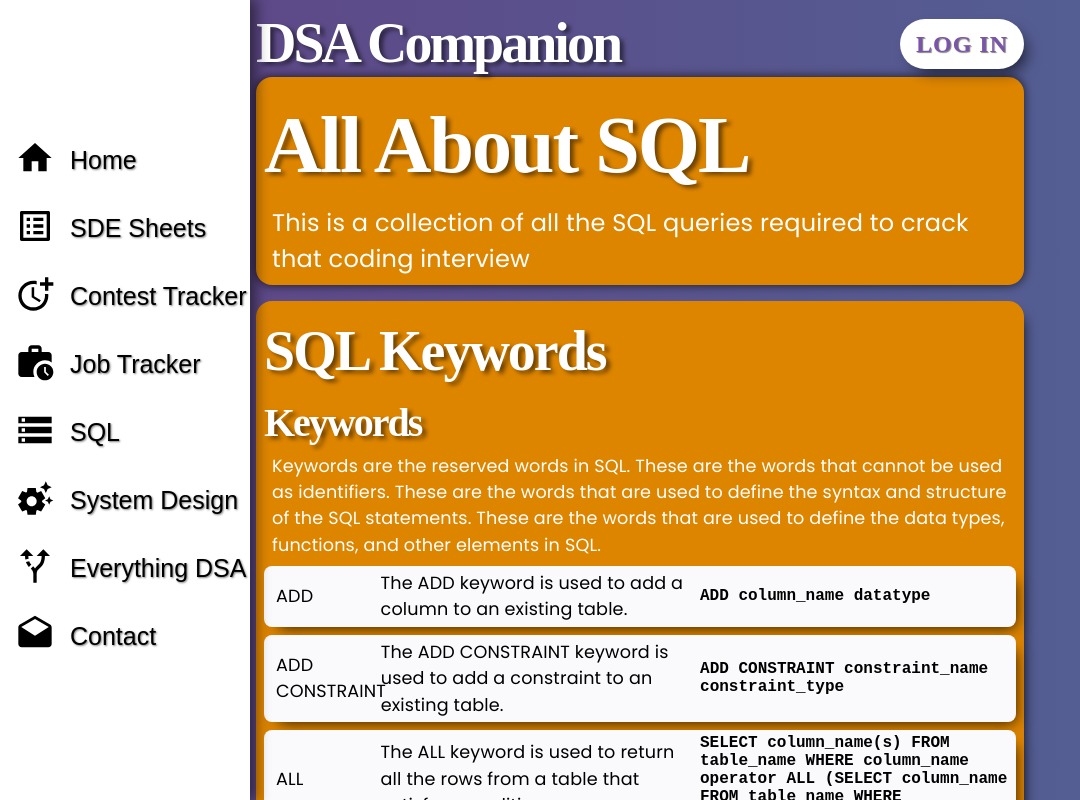
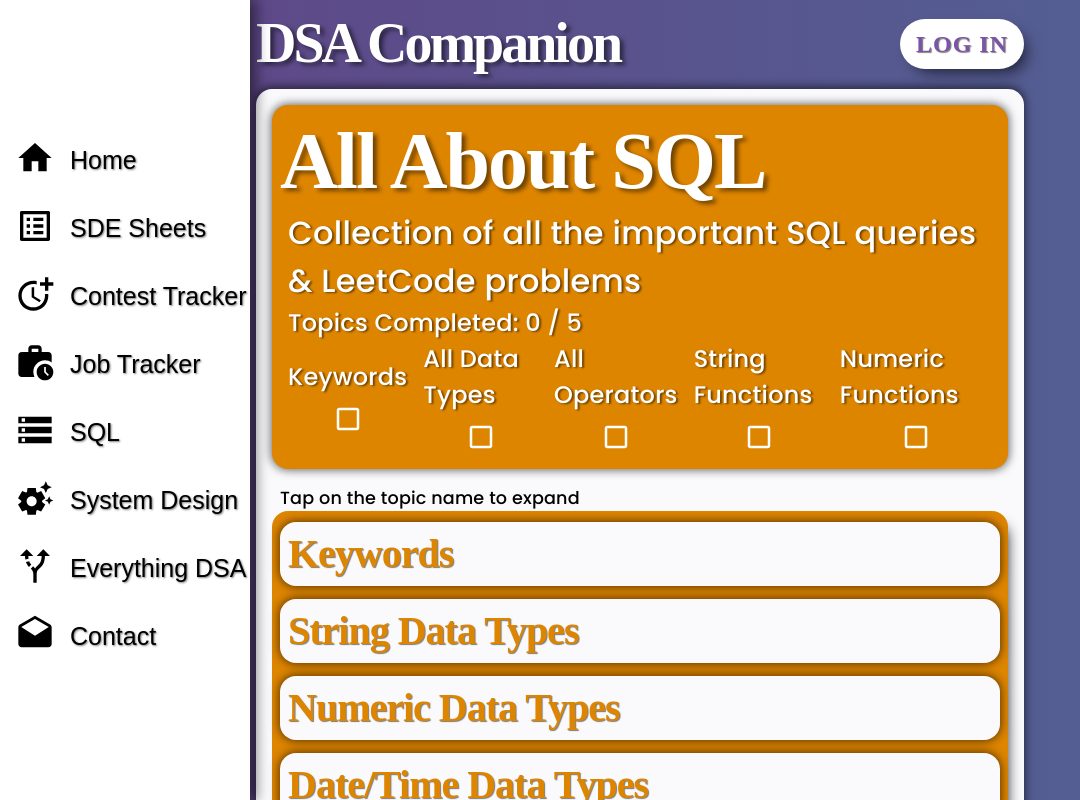
Before and after one commit to mayank-1224/dsa-companion, a Next.js app: page /SQL in a window 1280 px wide. Shown: the top 800 px of the page, without its empty margins (0-1080 px from the left). Built offline with nearby package versions, Linux system fonts and the light colour scheme.

Commit message:
Updated SQL UI and added tracking functionality

```diff
--- a/hooks/SQLjson.json
+++ b/hooks/SQLjson.json
@@ -1,6 +1,6 @@
 {
   "name": "Everything about SQL",
-  "description": "This is a collection of all the SQL queries required to crack that coding interview",
+  "description": "Collection of all the important SQL queries & LeetCode problems",
   "topics": [
     {
       "name": "SQL Keywords",
--- a/pages/SQL.tsx
+++ b/pages/SQL.tsx
@@ -1,81 +1,165 @@
 import SideBar from "../components/SideBar";
 import TopNavBar from "../components/TopNavBar";
 import Box from "@mui/material/Box";
-import Typography from "@mui/material/Typography";
 import Footer from "../components/Footer";
 import SQLjson from "../hooks/SQLjson.json";
-import Stack from "@mui/material/Stack";
+import Collapsible from "react-collapsible";
+import { useState, useEffect } from "react";
 import {
+  ContainerBox,
   HeadingText,
+  MainBox,
+  ProgressBox,
+  ProgressCheck,
+  ProgressText,
   StyledHeading,
   SYlistBox,
   SYstack,
   SYstackText,
+  TopicBox,
 } from "../styles/StyledComponents/SQLstyle";
 
 const SQL = () => {
   require("typeface-poppins");
 
+  const [checked, setChecked] = useState([false, false, false, false, false]);
+
+  useEffect(() => {
+    if (localStorage.getItem("sqlProgress") !== null) {
+      var sqlProgress = JSON.parse(localStorage.getItem("sqlProgress") || "[]");
+      setChecked(sqlProgress);
+    } else {
+      localStorage.setItem("sqlProgress", JSON.stringify(checked));
+    }
+  }, []);
+
+  const handleProgressCheck = (n: any) => {
+    setChecked((prev) => {
+      var newChecked = [...prev];
+      newChecked[n] = !newChecked[n];
+      localStorage.setItem("sqlProgress", JSON.stringify(newChecked));
+      return newChecked;
+    });
+    // localStorage.setItem("sqlProgress", JSON.stringify(checked));
+  };
+
   return (
     <>
       <TopNavBar />
       <SideBar />
-      <Box
-        sx={{
-          padding: "0 20vw",
-          "@media (max-width: 700px)": {
-            padding: "0 5vw",
-          },
-        }}
-      >
+      <MainBox>
+        <ContainerBox>
           <StyledHeading>
             <HeadingText>All About SQL</HeadingText>
-          <SYstackText
+            <ProgressText
               sx={{
                 color: "white",
-              fontSize: "1.5rem",
+                fontSize: "2rem",
               }}
             >
               {SQLjson.description}
-          </SYstackText>
+            </ProgressText>
+            <Box>
+              <ProgressText>
+                Topics Completed:{" "}
+                {checked.filter((item) => item === true).length} / 5
+              </ProgressText>
+              <Box
+                sx={{
+                  display: "flex",
+                  flexDirection: "row",
+                  justifyContent: "space-between",
+                }}
+              >
+                <ProgressBox>
+                  <ProgressText>Keywords</ProgressText>{" "}
+                  <ProgressCheck
+                    checked={checked[0]}
+                    onChange={(e) => {
+                      handleProgressCheck(0);
+                    }}
+                  />
+                </ProgressBox>
+                <ProgressBox>
+                  <ProgressText>All Data Types</ProgressText>{" "}
+                  <ProgressCheck
+                    checked={checked[1]}
+                    onChange={(e) => {
+                      handleProgressCheck(1);
+                    }}
+                  />
+                </ProgressBox>
+                <ProgressBox>
+                  <ProgressText>All Operators</ProgressText>{" "}
+                  <ProgressCheck
+                    checked={checked[2]}
+                    onChange={(e) => {
+                      handleProgressCheck(2);
+                    }}
+                  />
+                </ProgressBox>
+                <ProgressBox>
+                  <ProgressText>String Functions</ProgressText>{" "}
+                  <ProgressCheck
+                    checked={checked[3]}
+                    onChange={(e) => {
+                      handleProgressCheck(3);
+                    }}
+                  />
+                </ProgressBox>
+                <ProgressBox>
+                  <ProgressText>Numeric Functions</ProgressText>{" "}
+                  <ProgressCheck
+                    checked={checked[4]}
+                    onChange={(e) => {
+                      handleProgressCheck(4);
+                    }}
+                  />
+                </ProgressBox>
+              </Box>
+            </Box>
           </StyledHeading>
+          <SYstackText>Tap on the topic name to expand</SYstackText>
           <SYlistBox>
             {SQLjson.topics.map((topic) => (
               <Box>
-              <HeadingText
-                sx={{
-                  fontSize: "3.5rem",
+                {topic.divisions.map((division) => (
+                  <Box>
+                    <TopicBox>
+                      <Collapsible
+                        trigger={division.name}
+                        transitionTime={250}
+                        open={false}
+                        triggerStyle={{
+                          cursor: "pointer",
+                          fontFamily: "Kollektif",
+                          lineHeight: "1.2",
+                          fontSize: "2.5rem",
+                          fontWeight: "800",
+                          letterSpacing: "-1px",
+                          color: "#de8500",
+                          textShadow: "1px 1px 1px rgba(0,0,0,0.5)",
                         }}
                       >
-                {topic.name}
-              </HeadingText>
-              {topic.divisions.map((division) => (
-                <Box>
-                  <HeadingText
-                    sx={{
-                      fontSize: "2.5rem",
-                    }}
-                  >
-                    {division.name}
-                  </HeadingText>
                         <SYstackText
                           sx={{
-                      color: "white",
+                            margin: "0",
                           }}
                         >
                           {division.description}
                         </SYstackText>
-                  <Box>
-                    {division.items.map((item) => (
-                      <SYstack
+                        <Box
                           sx={{
-                          flexDirection: "row",
+                            backgroundColor: "#de8500",
                           }}
                         >
+                          {division.items.map((item) => (
+                            <SYstack>
                               <SYstackText
                                 sx={{
                                   width: "12%",
                                   marginRight: "1%",
+                                  fontWeight: "600",
                                 }}
                               >
                                 {item.name}
@@ -83,8 +167,6 @@ const SQL = () => {
                               <SYstackText
                                 sx={{
                                   width: "42%",
-                            marginRight: "1%",
-
                                   size: "0.5rem",
                                 }}
                               >
@@ -94,6 +176,8 @@ const SQL = () => {
                                 style={{
                                   width: "42%",
                                   fontSize: "1rem",
+                                  color: "#fafafd",
+                                  backgroundColor: "black",
                                 }}
                               >
                                 {item.example}
@@ -101,12 +185,15 @@ const SQL = () => {
                             </SYstack>
                           ))}
                         </Box>
+                      </Collapsible>
+                    </TopicBox>
                   </Box>
                 ))}
               </Box>
             ))}
           </SYlistBox>
-      </Box>
+        </ContainerBox>
+      </MainBox>
       <Footer />
     </>
   );
--- a/styles/StyledComponents/SQLstyle.tsx
+++ b/styles/StyledComponents/SQLstyle.tsx
@@ -5,7 +5,26 @@ import {
   Typography,
   Button,
   TextField,
+  Checkbox,
 } from "@mui/material";
+
+export const MainBox = styled(Box)({
+  padding: "0 20vw",
+  marginTop: "1.5vh",
+  "@media (max-width: 700px)": {
+    padding: "0 0vw",
+  },
+});
+
+export const ContainerBox = styled(Box)({
+  backgroundColor: "#fafafd",
+  padding: "1rem",
+  borderRadius: "1rem",
+  boxShadow: "0px -1px 10px 1px rgba(0,0,0,0.6)",
+  "@media (max-width: 700px)": {
+    padding: "0.5rem",
+  },
+});
 
 export const StyledHeading = styled(Box)({
   backgroundColor: "#de8500",
@@ -14,7 +33,6 @@ export const StyledHeading = styled(Box)({
   borderRadius: "1rem",
   display: "flex",
   flexDirection: "column",
-  justifyContent: "space-between",
   boxShadow: "0px 0px 10px 1px rgba(0,0,0,0.6)",
   "@media (max-width: 700px)": {
     padding: "0.2rem",
@@ -24,6 +42,7 @@ export const StyledHeading = styled(Box)({
 
 export const HeadingText = styled(Typography)({
   fontFamily: "Kollektif",
+  lineHeight: "1.2",
   fontSize: "5rem",
   fontWeight: "800",
   letterSpacing: "-2px",
@@ -38,10 +57,6 @@ export const SYlistBox = styled(Box)({
   backgroundColor: "#de8500",
   padding: "0.5rem",
   borderRadius: "1rem",
-  fontSize: "2.5rem",
-  fontFamily: "Kollektif",
-  fontWeight: "800",
-  color: "white",
   marginBottom: "1rem",
   boxShadow: "7px 8px 14px -8px rgba(0,0,0,0.89)",
   "@media (max-width: 700px)": {
@@ -49,17 +64,36 @@ export const SYlistBox = styled(Box)({
   },
 });
 
+export const TopicBox = styled(Box)({
+  // backgroundColor: "#de8500",
+  backgroundColor: "#fafafd",
+  borderRadius: "1rem",
+  margin: "0.2rem 0 0.8rem 0",
+  padding: "0.5rem",
+  boxShadow: "0px 0px 10px 1px rgba(0,0,0,0.6)",
+});
+
+export const TopicText = styled(Typography)({
+  fontFamily: "Kollektif",
+  lineHeight: "1.2",
+  fontSize: "3.5rem",
+  fontWeight: "800",
+  letterSpacing: "-2px",
+  color: "#de8500",
+  textShadow: "2px 1px 2px rgba(0,0,0,0.5)",
+  "@media (max-width: 700px)": {
+    fontSize: "2rem",
+  },
+});
+
 export const SYstack = styled(Stack)({
   backgroundColor: "#fafafd",
-  margin: "0.5rem 0rem",
+  marginBottom: "0.2rem",
   color: "black",
   flexDirection: "row",
   alignItems: "center",
   width: "100%",
   padding: "0.5vh",
-  borderRadius: "0.5rem",
-  boxShadow: "7px 8px 14px -8px rgba(0,0,0,0.89)",
-  // height: "4.5rem",
   "&:hover": {
     backgroundColor: "#ffe9c9",
   },
@@ -75,7 +109,35 @@ export const SYstackText = styled(Typography)({
   fontSize: "1.1rem",
   margin: "0rem 0.5rem",
   fontFamily: "Poppins",
+  fontWeight: "500",
   "@media (max-width: 700px)": {
     fontSize: "0.8rem",
+    margin: "0rem 0.1rem",
   },
 });
+
+export const ProgressText = styled(SYstackText)({
+  color: "white",
+  fontSize: "1.5rem",
+  textShadow: "2px 1px 2px rgba(0,0,0,0.5)",
+  "@media (max-width: 700px)": {
+    fontSize: "0.7rem",
+  },
+});
+
+export const ProgressCheck = styled(Checkbox)({
+  color: "white",
+  "&.Mui-checked": {
+    color: "white",
+  },
+  "& .MuiSvgIcon-root": { fontSize: 30 },
+  "@media (max-width: 700px)": {
+    "& .MuiSvgIcon-root": { fontSize: 15 },
+  },
+});
+
+export const ProgressBox = styled(Box)({
+  display: "flex",
+  flexDirection: "column",
+  justifyContent: "center",
+});
```
Lines whose indentation alone changed are shown as unchanged.
